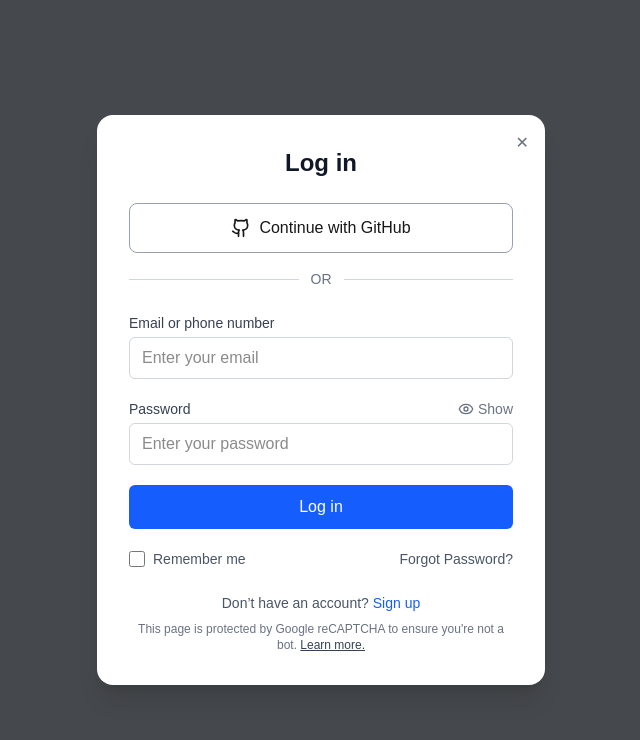
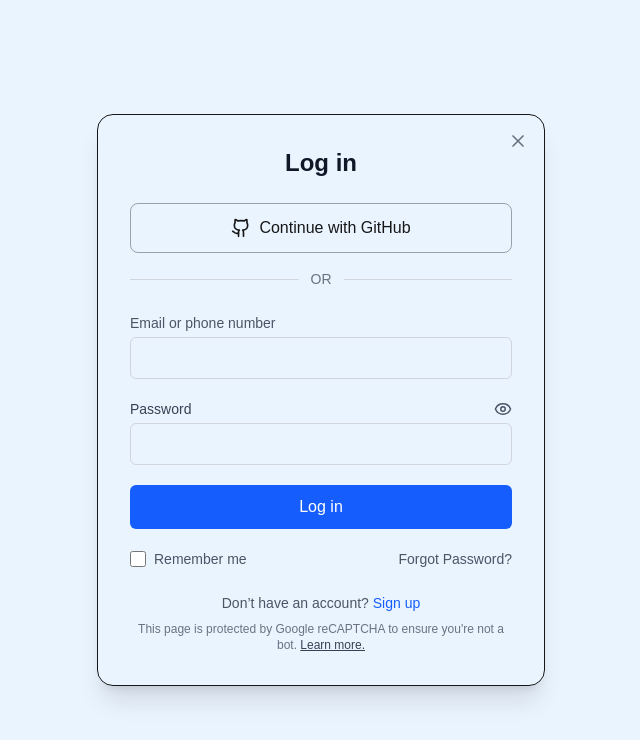
Before and after one commit to develper21/Project_readme_generator_platefrom, a Next.js app in the folder readme-gen/: page /auth/signin in a window 1280 px wide. Shown: the top 740 px of the page, without its empty margins (319-959 px from the left). Built offline with nearby package versions, Linux system fonts and the light colour scheme.

Commit message:
Update a signin page in color changes, then update layout

```diff
--- a/readme-gen/src/app/auth/signin/page.tsx
+++ b/readme-gen/src/app/auth/signin/page.tsx
@@ -1,15 +1,13 @@
 "use client";
 import { useState } from "react";
-import Link from "next/link";
-import { Eye, EyeOff, Github } from "lucide-react";
+import { Eye, EyeOff, Github, X } from "lucide-react";
 import { signIn } from "next-auth/react";
 import { useRouter } from "next/navigation";
+import Link from "next/link";
 
 export default function LoginPage() {
   const router = useRouter();
   const [showPassword, setShowPassword] = useState(false);
-
-  // NEW: state for inputs + loading
   const [email, setEmail] = useState("");
   const [password, setPassword] = useState("");
   const [loading, setLoading] = useState(false);
@@ -40,17 +38,17 @@
   }
 
   return (
-    <div className="flex items-center justify-center min-h-screen bg-black/70 px-4">
-      <div className="w-full max-w-md bg-white rounded-2xl shadow-xl p-8 relative">
+    <div className="flex items-center justify-center min-h-screen px-4">
+      <div className="w-full max-w-md rounded-2xl shadow-xl p-8 relative border">
         <Link href="/" className="absolute top-4 right-4 text-gray-500 hover:text-gray-700">
-          ✕
+          <X size={20} />
         </Link>
 
         <h1 className="text-2xl font-bold text-center mb-6 text-gray-900">
           Log in
         </h1>
 
-        <button className="w-full flex items-center justify-center gap-2 border border-gray-400 py-3 rounded-lg hover:bg-gray-50 transition font-medium mb-4" onClick={() => signIn("github", { callbackUrl: "/dashboard" })}>
+        <button className="w-full flex items-center cursor-pointer justify-center gap-2 border border-gray-400 py-3 rounded-lg hover:bg-gray-50 transition font-medium mb-4" onClick={() => signIn("github", { callbackUrl: "/dashboard" })}>
           <Github className="w-5 h-5" /> Continue with GitHub
         </button>
 
@@ -60,17 +58,15 @@
           <div className="flex-1 h-px bg-gray-300"></div>
         </div>
 
-        {/* added controlled inputs and form submit */}
         <form className="flex flex-col gap-5" onSubmit={handleSubmit}>
           <div>
-            <label className="text-sm font-medium text-gray-700 block mb-1">
+            <label className="text-sm font-medium text-gray-600 block mb-1">
               Email or phone number
             </label>
             <input
               type="email"
               value={email}
               onChange={(e) => setEmail(e.target.value)}
-              placeholder="Enter your email"
               className="w-full rounded-md border border-gray-300 px-3 py-2 focus:outline-none focus:ring-2 focus:ring-blue-500"
             />
           </div>
@@ -81,14 +77,14 @@
               <button
                 type="button"
                 onClick={() => setShowPassword(!showPassword)}
-                className="flex items-center text-sm text-gray-500 hover:text-gray-700">
+                className="flex items-center text-sm text-gray-600 hover:text-gray-700">
                 {showPassword ? (
                   <>
-                    <EyeOff size={16} className="mr-1" /> Hide
+                    <EyeOff size={18} />
                   </>
                 ) : (
                   <>
-                    <Eye size={16} className="mr-1" /> Show
+                    <Eye size={18} />
                   </>
                 )}
               </button>
@@ -97,7 +93,6 @@
               type={showPassword ? "text" : "password"}
               value={password}
               onChange={(e) => setPassword(e.target.value)}
-              placeholder="Enter your password"
               className="w-full rounded-md border border-gray-300 px-3 py-2 focus:outline-none focus:ring-2 focus:ring-blue-500"
             />
           </div>
```
